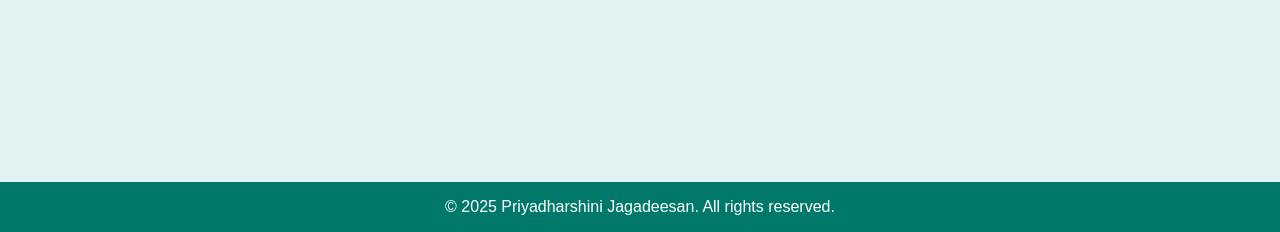
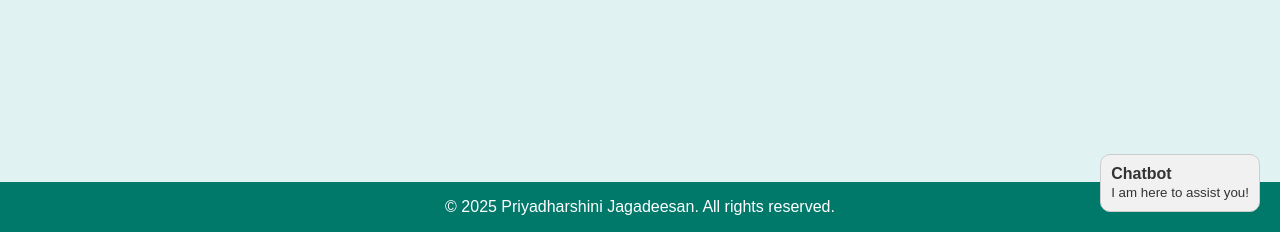
Before and after one commit to dharshini19696/portfolio, a plain HTML site: page index.html in a window 1280 px wide. Shown: the part 568-800 px from the top of the page. Drawn offline with Linux system fonts and the light colour scheme.

Commit message:
Update index.html with script

```diff
--- a/index.html
+++ b/index.html
@@ -1,8 +1,8 @@
 <!DOCTYPE html>
 <html lang="en">
 <head>
-	<script>
-(function() {
+<script>
+document.addEventListener("DOMContentLoaded", function() {
   const botContainer = document.createElement('div');
   botContainer.style.position = 'fixed';
   botContainer.style.bottom = '20px';
@@ -11,9 +11,9 @@
   botContainer.style.padding = '10px';
   botContainer.style.border = '1px solid #ccc';
   botContainer.style.borderRadius = '10px';
-  botContainer.innerHTML = '<b>Chatbot</b><br><small>I know this site talks about: "Dotworld Technologies - Leading software development and AR/VR company in IndiaLet's TalkLet's TalkLet's TalkLet's TalkLet's TalkCONTACT USEmailhello@dotworld.inContact us+91 90253 00550Careers+91 88070 44982LOCATIONSF No.348, 1A3,Thanneer Pandhal RoadSri Lakshmi Nagar IIPeelamedu,CoimbatoreTamil Nadu - 641004SITEMAPHomeProductsServicesAbout usBlogContact usCONNECTInstagramFacebookTwitter / XLinkedin©2024 All Rights reservedDotworld Technologies Private LimitedDiscover The OriginsDiscover The Or"</small>';
+  botContainer.innerHTML = '<b>Chatbot</b><br><small>I am here to assist you!</small>';
   document.body.appendChild(botContainer);
-})();
+});
 </script>
     <meta charset="UTF-8">
     <meta name="viewport" content="width=device-width, initial-scale=1.0">
```
